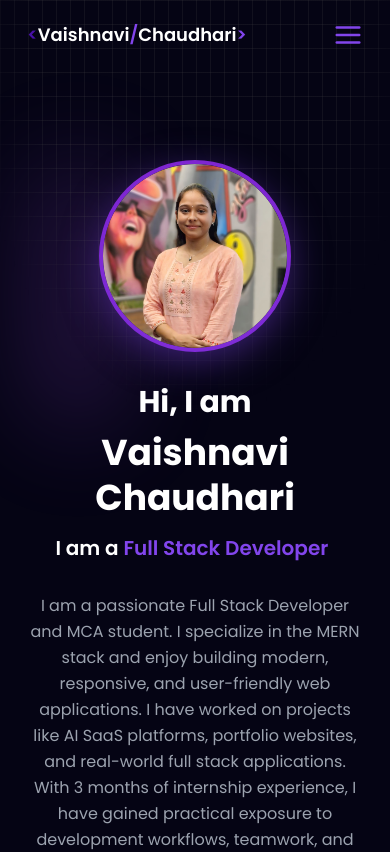
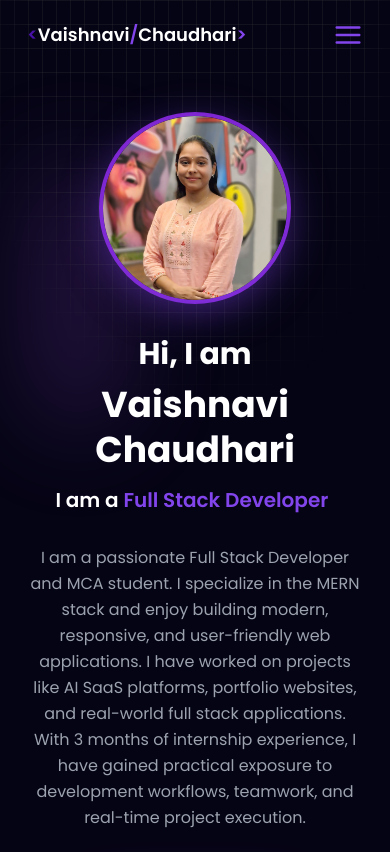
Before and after one commit to vaishnavichaudhari910/vaishnavi_chaudhari_portfolio, a React (Vite) app: page / in a window 390 px wide. Shown: the top 852 px of the page. Built offline with nearby package versions, Linux system fonts and the light colour scheme.

Commit message:
reduce top spacing in mobile about section

```diff
--- a/src/components/About/About.jsx
+++ b/src/components/About/About.jsx
@@ -7,7 +7,7 @@ const About = () => {
   return (
     <section
   id="about"
-  className="py-4 px-[7vw] md:px-[7vw] lg:px-[4vw] font-sans mt-16 md:mt-24 lg:mt-10"
+  className="py-2 px-[7vw] md:px-[7vw] lg:px-[4vw] font-sans mt-6 md:mt-2 lg:mt-10"
 >
   <motion.div
     initial={{ opacity: 0, y: 50 }}
```
